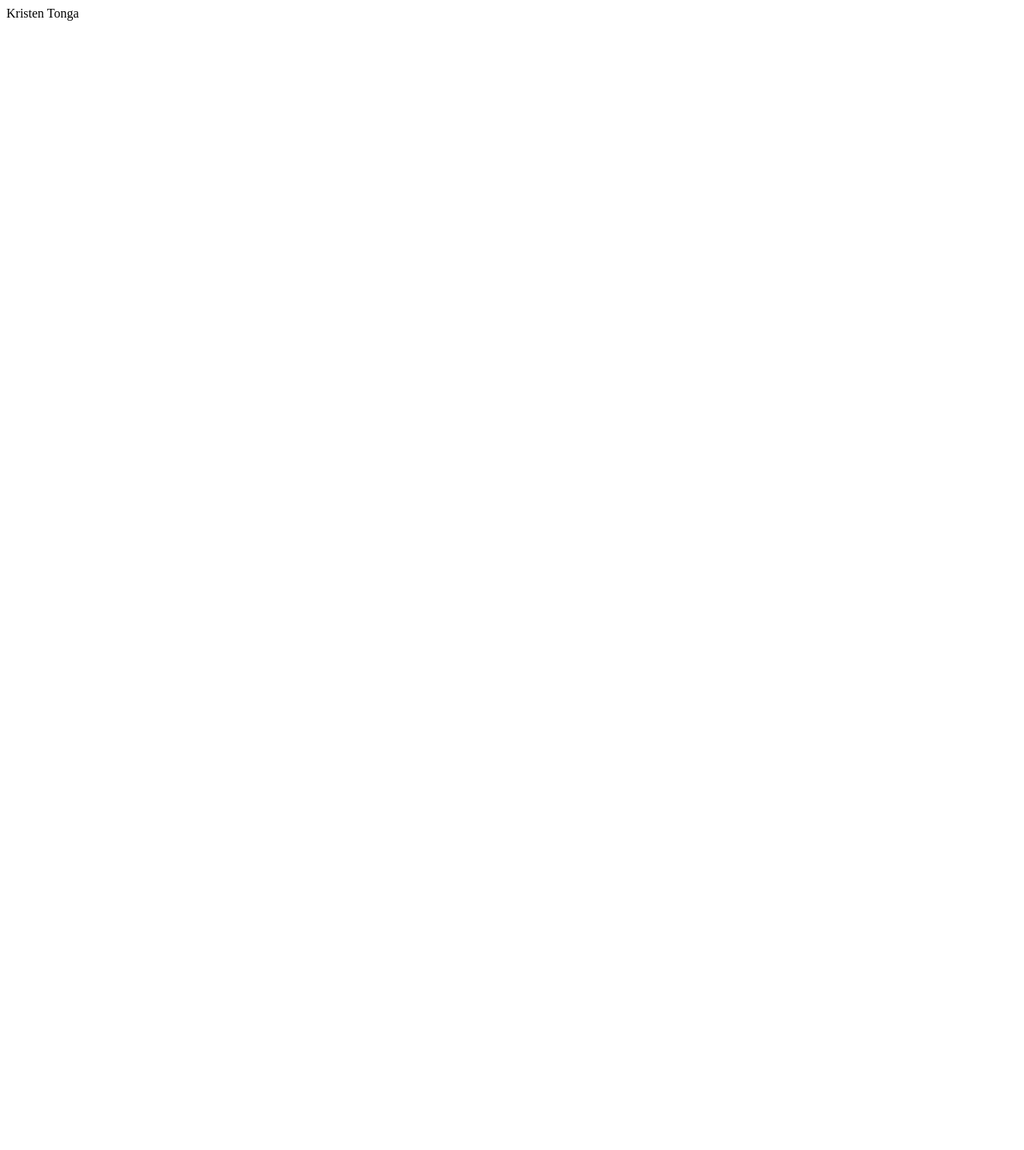
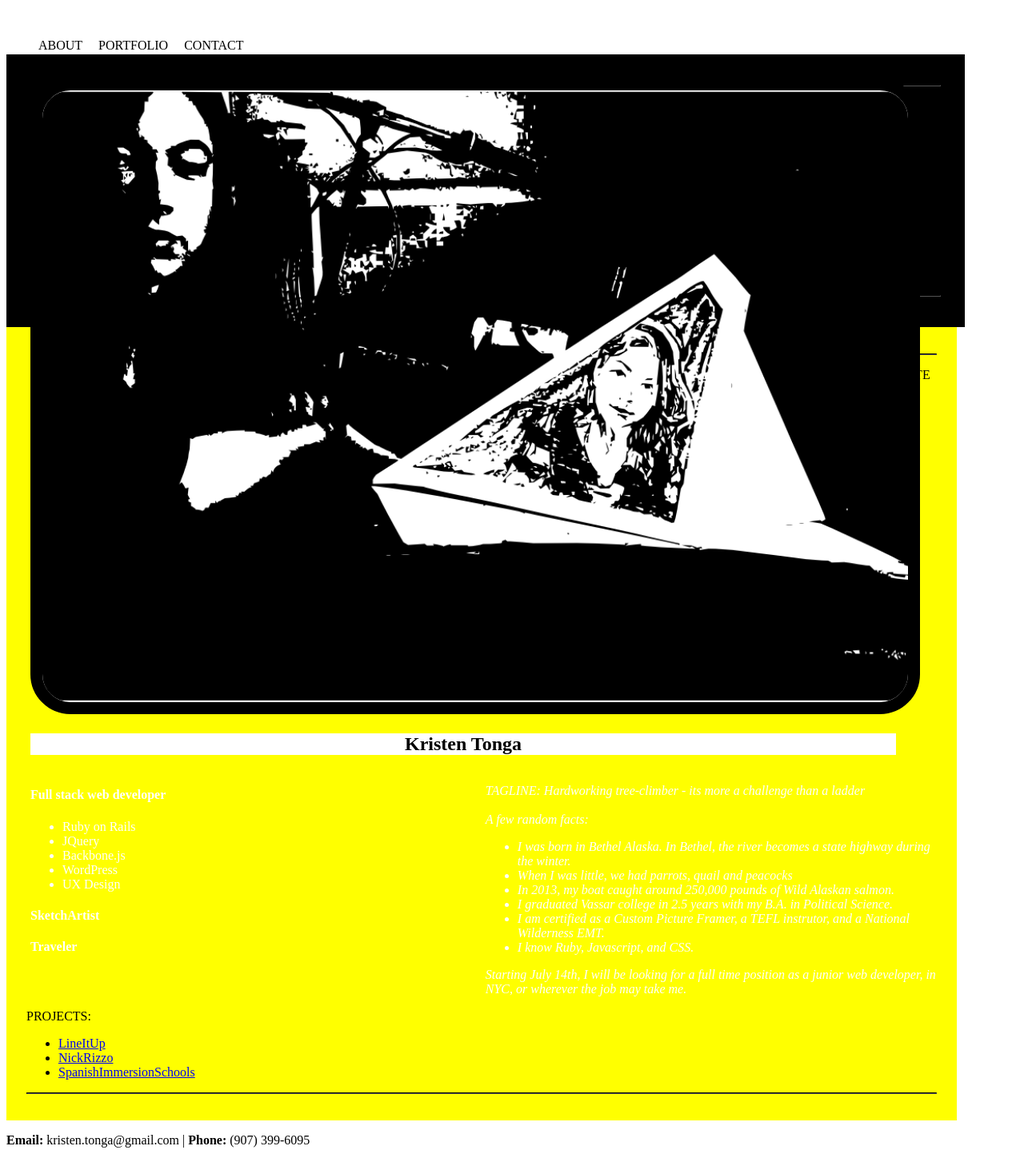
Before and after one commit to krtonga/krtonga.github.io, a plain HTML site: page index.html in a window 1280 px wide. Shown: the whole page at 80% size. Before the commit the page ends 800 px from the top, so only its background shows below. Drawn offline with Linux system fonts and the light colour scheme.

Commit message:
added basic pg, ugly but a start

```diff
--- a/index.html
+++ b/index.html
@@ -1 +1,86 @@
-Kristen Tonga
+<!DOCTYPE html>
+<html lang="en">
+<head>
+  <meta charset="UTF-8">
+  <title>Kristen Tonga</title>
+  <link rel="stylesheet" href="styles.css">
+  <script>
+    $(document).ready(function(){
+      alert("THIS PAGE IS IN DEVELOPMENT!! Please forgive it...");
+    });
+  </script>
+</head>
+<body>
+
+  <div class="nav">
+    <div class="left butt">
+      ABOUT
+    </div>
+    <div class="left butt">
+      PORTFOLIO
+    </div>
+    <div class="left butt">
+      CONTACT
+    </div>
+  </div>
+  <div class='background nav'>
+
+    <div class='left'>
+      <img class='kristenflowers' src="kristenBlack.png" alt="">
+      <div class="right">
+        <h2>Kristen Tonga</h2>
+      </div>
+    </div>
+    <div class="left stack">
+      <h4>Full stack web developer</h4>
+      <ul>
+        <li>Ruby on Rails</li>
+        <li>JQuery</li>
+        <li>Backbone.js</li>
+        <li>WordPress</li>
+        <li>UX Design</li>
+      </ul>
+      <h4>SketchArtist</h4>
+      <h4>Traveler</h4>
+    </div>
+    <div class="left stack">
+      <p><em>TAGLINE: Hardworking tree-climber - its more a challenge than a ladder <br><br>
+
+
+A few random facts: <br>
+<ul>
+  <li>I was born in Bethel Alaska. In Bethel, the river becomes a state highway during the winter.</li>
+  <li>When I was little, we had parrots, quail and peacocks</li>
+  <li>In 2013, my boat caught around 250,000 pounds of Wild Alaskan salmon.</li>
+  <li>I graduated Vassar college in 2.5 years with my B.A. in Political Science.</li>
+  <li>I am certified as a Custom Picture Framer, a TEFL instrutor, and a National Wilderness EMT.</li>
+  <li>I know Ruby, Javascript, and CSS.</li>
+</ul>
+
+Starting July 14th, I will be looking for a full time position as a junior web developer, in NYC, or wherever the job may take me.</em></p>
+    </div>
+    <hr>
+    <h3>H<br>I<br>R<br>E<br><br>M<br>E<br></h3>
+    <p>!<br>!<br>!<br></p>
+    <hr>
+
+  </div>
+  <div class="grey">
+    <hr>
+    <p>NOTE MY PROJECTS:</p>
+    <ul>
+      <li><a href="http://lineitup.herokuapp.com/">LineItUp</a></li>
+      <li><a href="http://nickrizzo.herokuapp.com/">NickRizzo</a></li>
+      <li><a href="http://spanish-immersion-schools.herokuapp.com/schools">SpanishImmersionSchools</a></li>
+    </ul>
+    <hr>
+  </div>
+  <p>
+    <strong> Email: </strong>kristen.tonga@gmail.com |
+    <strong>Phone: </strong> (907) 399-6095
+  </p>
+
+
+
+</body>
+</html>
--- /dev/null
+++ b/styles.css
@@ -0,0 +1,48 @@
+h2 {
+  color: black;
+  background-color: white;
+}
+.background {
+  background-color: black;
+  width: 90%;
+  text-align: center;
+  color: black;
+  padding: 25px;
+}
+.nav {
+  color: black;
+  padding: 30px;
+}
+
+.butt {
+  padding: 10px;
+}
+
+.kristenflowers {
+  width: 100%;
+  border-radius: 50px;
+  border: 15px solid black;
+  background-color: white;
+  margin: 0px auto;
+
+}
+
+.left {
+  float: left;
+}
+
+.stack {
+  text-align: left;
+  color: white;
+  width: 50%;
+}
+
+.grey {
+  background-color: yellow;
+  padding: 25px;
+  width: 90%;
+}
+
+hr{
+  border-color: black;
+}
```
Also changed, not shown: kristenBlack.png (added), 1 other file.
